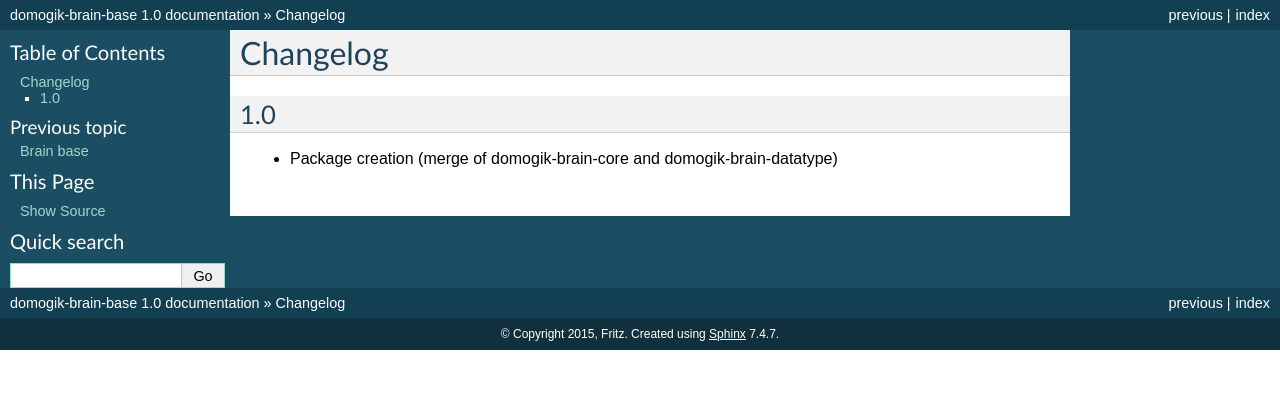
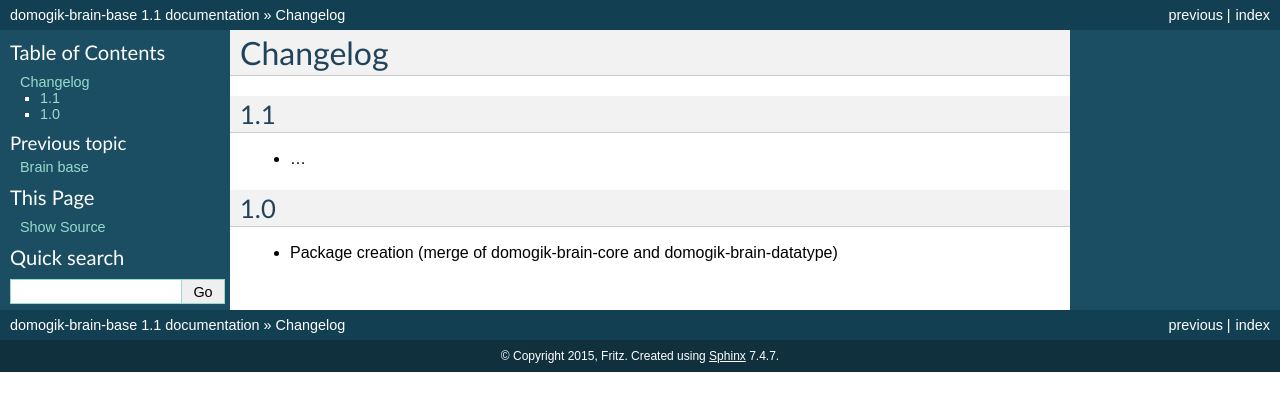
Before and after one commit to domogik/domogik-brain-base, a Sphinx documentation site: the page built from docs/changelog.txt, in a window 1280 px wide. Shown: the top 411 px of the page. Built offline with Sphinx 7.4.7, drawn with Linux system fonts in a browser that asks for light colours; pages that are not in the unit, such as notebooks, are missing from menus.

Commit message:
start develop branch

```diff
--- a/docs/changelog.txt
+++ b/docs/changelog.txt
@@ -1,6 +1,11 @@
 =========
 Changelog
 =========
+
+1.1
+===
+
+* ...
 
 1.0
 ===
--- a/docs/conf.py
+++ b/docs/conf.py
@@ -25,9 +25,9 @@ copyright = u'2015, Fritz'
 # built documents.
 #
 # The short X.Y version.
-version = '1.0'
+version = '1.1'
 # The full version, including alpha/beta/rc tags.
-release = '1.0'
+release = '1.1'
 
 # The name of the Pygments (syntax highlighting) style to use.
 pygments_style = 'sphinx'
--- a/info.json
+++ b/info.json
@@ -15,7 +15,7 @@
         "domogik_min_version": "0.4.1",
         "name": "base",
         "type": "brain",
-        "version": "1.0"
+        "version": "1.1"
     },
     "json_version": 2
 }
```
